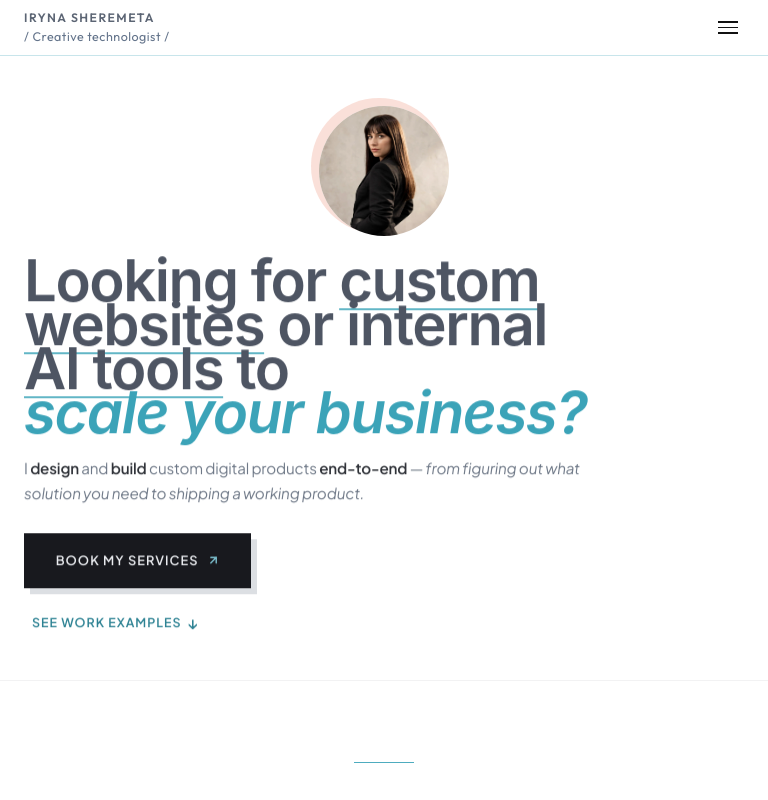
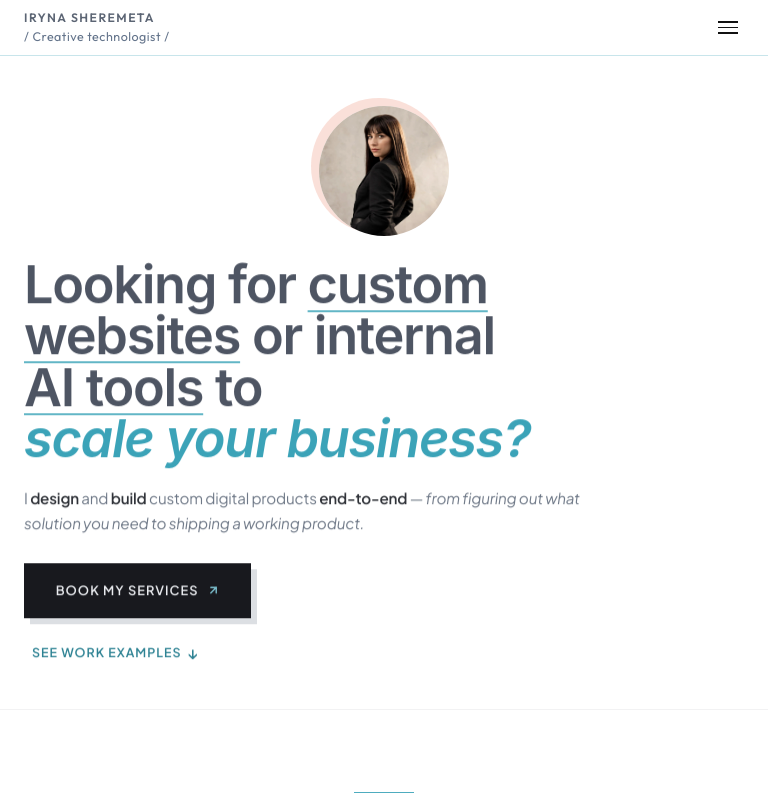
Before and after one commit to Irene2828/porfoliojuly, a Next.js app: page / in a window 768 px wide. Shown: the top 800 px of the page. Built offline with nearby package versions, Linux system fonts and the light colour scheme; no server answers; the database is empty.

Commit message:
style: mobile hero — leading +30%, size -10%

```diff
--- a/src/app/components/Hero.css
+++ b/src/app/components/Hero.css
@@ -2119,15 +2119,15 @@
     font-family: -apple-system, BlinkMacSystemFont, "Helvetica Neue", Helvetica, Arial, sans-serif !important;
     font-weight: 600 !important;
     letter-spacing: -0.025em !important;
-    font-size: clamp(2.626rem, 10.502vw, 3.299rem) !important; /* -15% */
-    line-height: 0.756 !important; /* -40% */
+    font-size: clamp(2.363rem, 9.452vw, 2.969rem) !important; /* -10% */
+    line-height: 0.983 !important; /* +30% */
   }
 }
 @media (min-width: 414px) and (max-width: 900px) {
   .hero-text .headline-line,
   .hero-text .headline-teal-underline,
   .hero-text .headline-italic-thinner {
-    font-size: clamp(2.89rem, 11.56vw, 3.63rem) !important; /* -15% */
-    line-height: 0.756 !important; /* -40% */
-  }
-}
+    font-size: clamp(2.601rem, 10.404vw, 3.267rem) !important; /* -10% */
+    line-height: 0.983 !important; /* +30% */
+  }
+}
```
